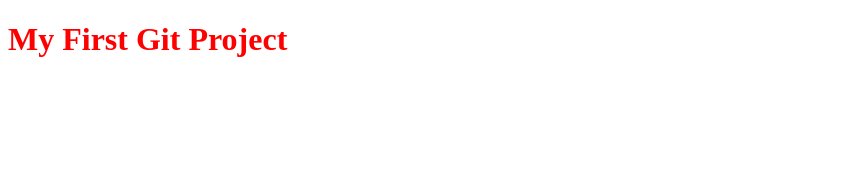
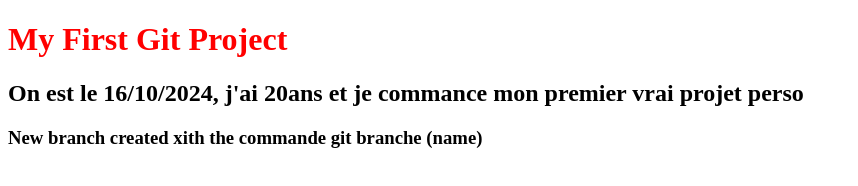
Before and after one commit to OthmaneRX/MyFirstProject, a plain HTML site: page index.html in a window 1280 px wide. Shown: the whole page, without its empty margins (0-858 px from the left). Drawn offline with Linux system fonts and the light colour scheme.

Commit message:
adding the third html ligne

```diff
--- a/index.html
+++ b/index.html
@@ -6,5 +6,7 @@
 </head>
 <body>
    <h1>My First Git Project</h1>
+   <h2>On est le 16/10/2024, j'ai 20ans et je commance mon premier vrai projet perso</h2>
+   <h3>New branch created xith the commande git branche (name)</h3>
 </body>
 </html>
```
